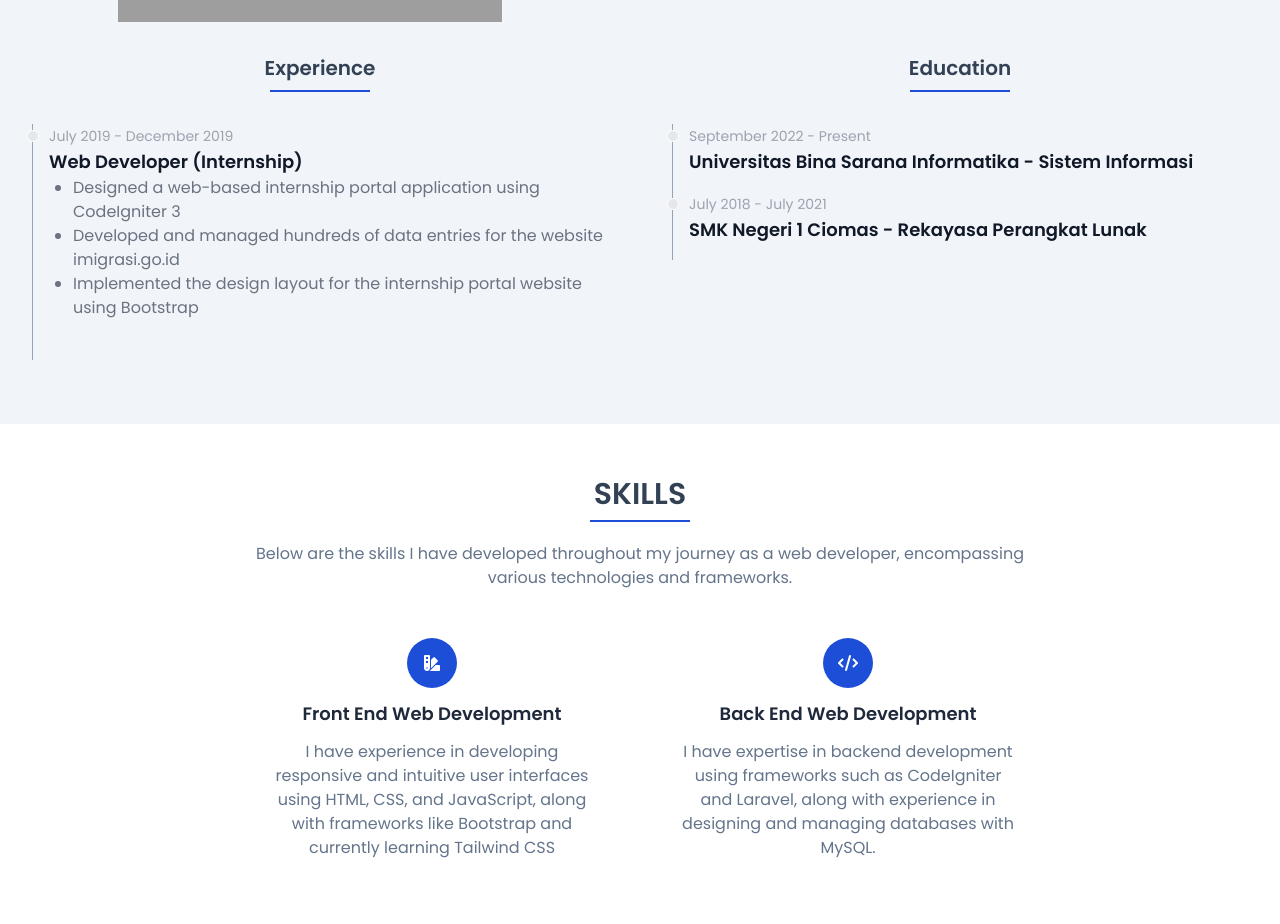
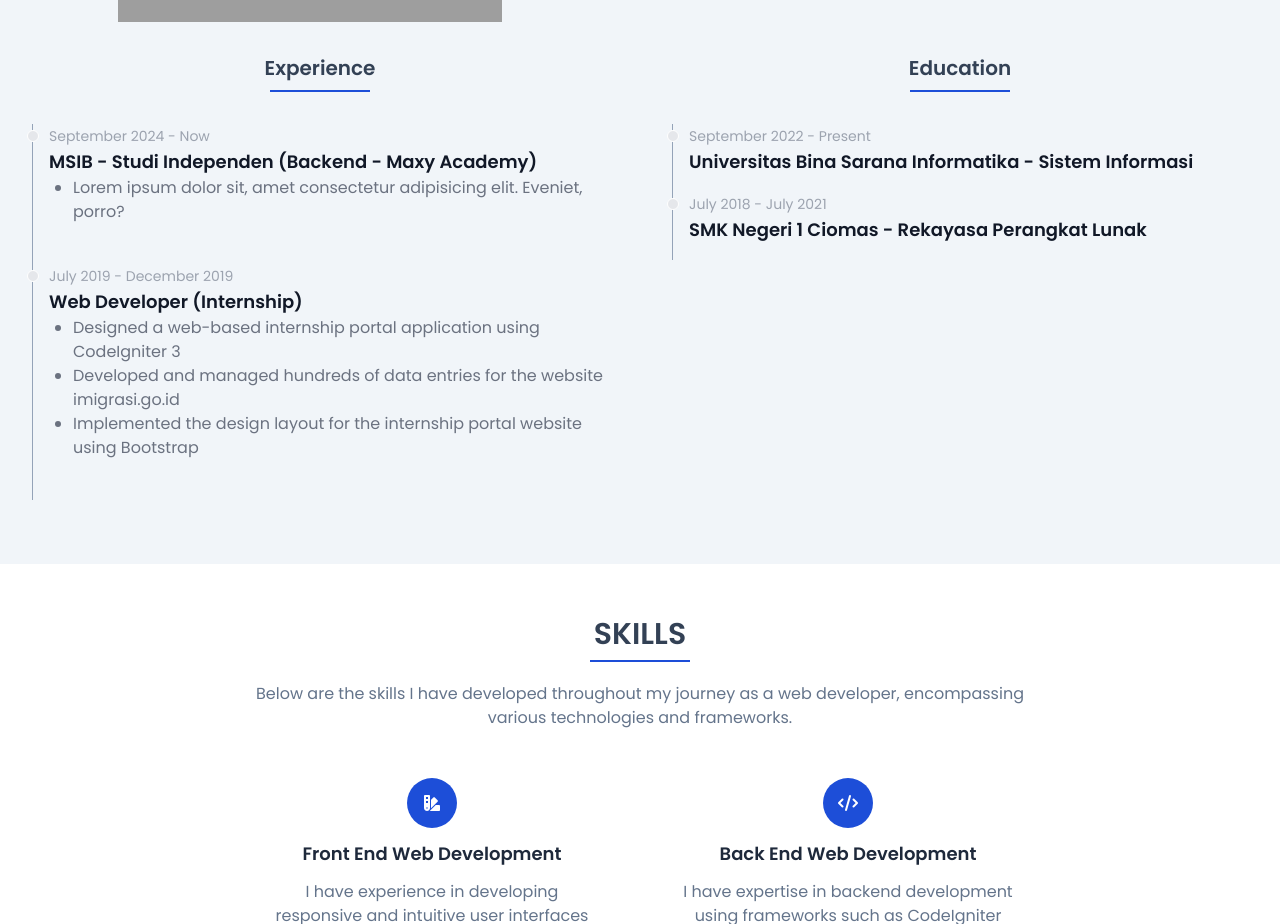
Before and after one commit to agissukmayadi/portfolio, a plain HTML site: page index.html in a window 1280 px wide. Shown: the part 832-1756 px from the top of the page. Drawn offline with nearby package versions, Linux system fonts and the light colour scheme; grey boxes are pictures that could not be loaded; a web font is replaced by a local one.

Commit message:
update experience

```diff
--- a/index.html
+++ b/index.html
@@ -251,6 +251,26 @@
             >
               Experience
             </h2>
+            <ol class="relative border-s border-slate-400" data-aos="fade-up">
+              <li class="mb-10 ms-4">
+                <div
+                  class="absolute w-3 h-3 bg-gray-200 rounded-full mt-1.5 -start-1.5 border border-white"
+                ></div>
+                <time
+                  class="mb-1 text-sm font-normal leading-none text-gray-400"
+                  >September 2024 - Now</time
+                >
+                <h3 class="text-lg font-semibold text-gray-900">
+                  MSIB - Studi Independen (Backend - Maxy Academy)
+                </h3>
+                <ul class="ml-6 text-base font-normal text-gray-500 list-disc">
+                  <li>
+                    Lorem ipsum dolor sit, amet consectetur adipisicing elit.
+                    Eveniet, porro?
+                  </li>
+                </ul>
+              </li>
+            </ol>
             <ol class="relative border-s border-slate-400" data-aos="fade-up">
               <li class="mb-10 ms-4">
                 <div
```
